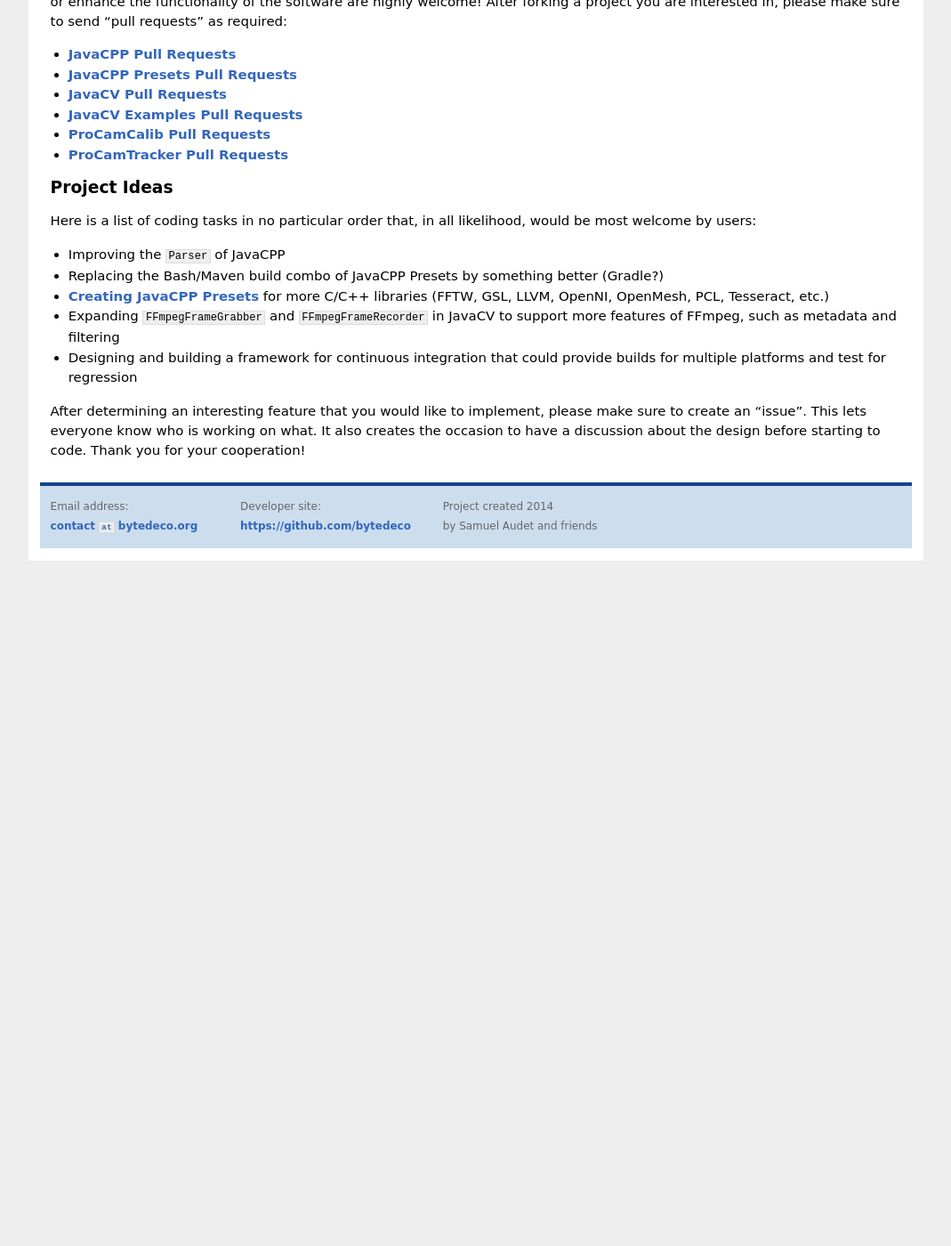
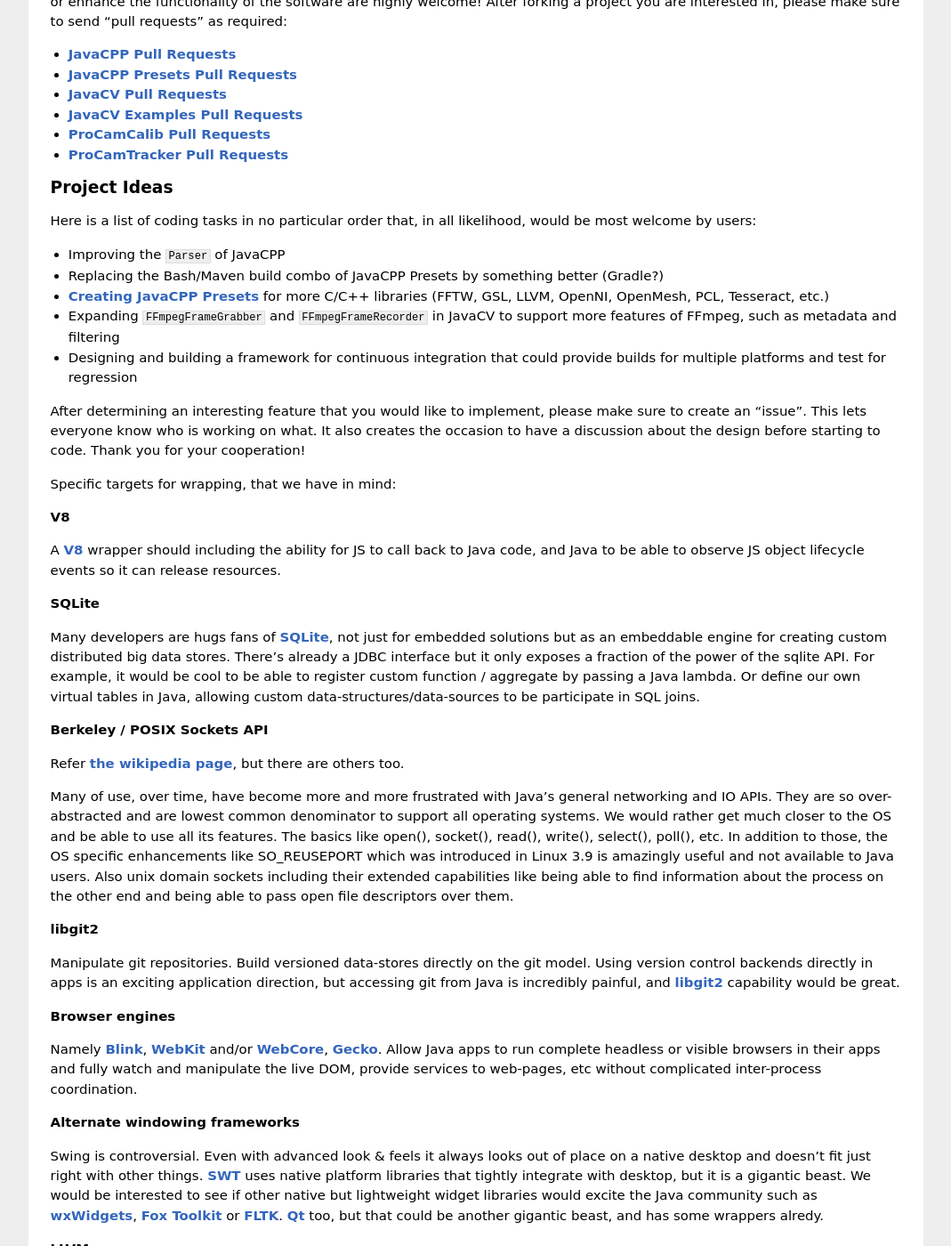
Before and after one commit to bytedeco/bytedeco.github.io, a Jekyll site: the page built from contribute/index.md, in a window 1280 px wide and 1400 px high, scrolled down 1236 px. Shown: the whole window at 89% size, without its empty margins (105-1174 px from the left). Built offline with Jekyll 4.4.1, drawn with Linux system fonts in a browser that asks for light colours; Markdown is read by kramdown in place of the engine named in the settings; before the commit the page ends 1866 px from its top, so only the background shows below that; some of the changed text lies outside the part shown.

Commit message:
add targets for wrapping

```diff
--- a/contribute/index.md
+++ b/contribute/index.md
@@ -76,3 +76,55 @@ Here is a list of coding tasks in no particular order that, in all likelihood, w
  * Designing and building a framework for continuous integration that could provide builds for multiple platforms and test for regression
 
 After determining an interesting feature that you would like to implement, please make sure to create an "issue". This lets everyone know who is working on what. It also creates the occasion to have a discussion about the design before starting to code. Thank you for your cooperation!
+
+Specific targets for wrapping, that we have in mind:
+
+#### V8
+
+A [V8](https://developers.google.com/v8/get_started) wrapper should including the ability for JS to call back to Java code, and Java to be able to observe JS object lifecycle events so it can release resources.
+
+#### SQLite
+
+Many developers are hugs fans of [SQLite](http://www.sqlite.org/), not just for embedded solutions but as an embeddable engine for creating custom distributed big data stores. There's already a JDBC interface but it only exposes a fraction of the power of the sqlite API. For example, it would be cool to be able to register custom function / aggregate by passing a Java lambda. Or define our own virtual tables in Java, allowing custom data-structures/data-sources to be participate in SQL joins.
+
+#### Berkeley / POSIX Sockets API
+
+Refer [the wikipedia page](http://en.wikipedia.org/wiki/Berkeley_sockets), but there are others too.
+
+Many of use, over time, have become more and more frustrated with Java's general networking and IO APIs. They are so over-abstracted and are lowest common denominator to support all operating systems. We would rather get much closer to the OS and be able to use all its features. The basics like open(), socket(), read(), write(), select(), poll(), etc. In addition to those, the OS specific enhancements like SO_REUSEPORT which was introduced in Linux 3.9 is amazingly useful and not available to Java users. Also unix domain sockets including their extended capabilities like being able to find information about the process on the other end and being able to pass open file descriptors over them.
+
+#### libgit2
+
+Manipulate git repositories. Build versioned data-stores directly on the git model. Using version control backends directly in apps is an exciting application direction, but accessing git from Java is incredibly painful, and [libgit2](https://libgit2.github.com/) capability would be great.
+
+#### Browser engines
+
+Namely [Blink](http://www.chromium.org/blink), [WebKit](https://www.webkit.org/) and/or [WebCore](http://en.wikipedia.org/wiki/WebKit#WebCore), [Gecko](https://developer.mozilla.org/en-US/docs/Mozilla/Gecko). Allow Java apps to run complete headless or visible browsers in their apps and fully watch and manipulate the live DOM, provide services to web-pages, etc without complicated inter-process coordination.
+
+#### Alternate windowing frameworks
+
+Swing is controversial. Even with advanced look & feels it always looks out of place on a native desktop and doesn't fit just right with other things. [SWT](http://www.eclipse.org/swt/) uses native platform libraries that tightly integrate with desktop, but it is a gigantic beast. We would be interested to see if other native but lightweight widget libraries would excite the Java community such as [wxWidgets](http://www.wxwidgets.org/), [Fox Toolkit](http://www.fox-toolkit.org/) or [FLTK](http://www.fltk.org/index.php).  [Qt](http://qt-project.org/) too, but that could be another gigantic beast, and has some wrappers alredy.
+
+#### LLVM
+
+It would be cool to be create a Java API for generating and compiling [LLVM](http://llvm.org/) IR. There are lots of Java libraries that create bytecode on the fly (e.g. ASM), but imagine if you could generate native performance libraries on the fly too.
+
+Sam has already mapped the C API of LLVM to Java (a subset of the larger task) and [it actually works](https://github.com/bytedeco/javacpp-presets/tree/master/llvm).
+
+#### libusb
+
+[Libwb](http://www.libusb.org/) C library for interop with USB. Not a job for JavaCPP, but a worthy deliverable given the cross-platform nature of it.
+
+#### libffi
+
+Though OpenJDK uses [libffi](https://sourceware.org/libffi/) to implement foreign-function interfaces, there's no general linkable library for this, that would be for all JavaSE versions.
+
+#### libcap
+
+From their website: libpcap is a system-independent interface for user-level packet capture. libpcap provides a portable framework for low-level network monitoring. Applications include network statistics collection, security monitoring, network debugging, etc. Super-cool huh?
+
+http://sourceforge.net/projects/libpcap/
+
+#### Lua
+
+[Lua](http://www.lua.org/) is everyone's favoring game-centric embeddable scripting language.  It would be great to see it more interacting on a sort of peer-to-peer basis, [like Haskell](http://stackoverflow.com/a/10370902/523744).
```
